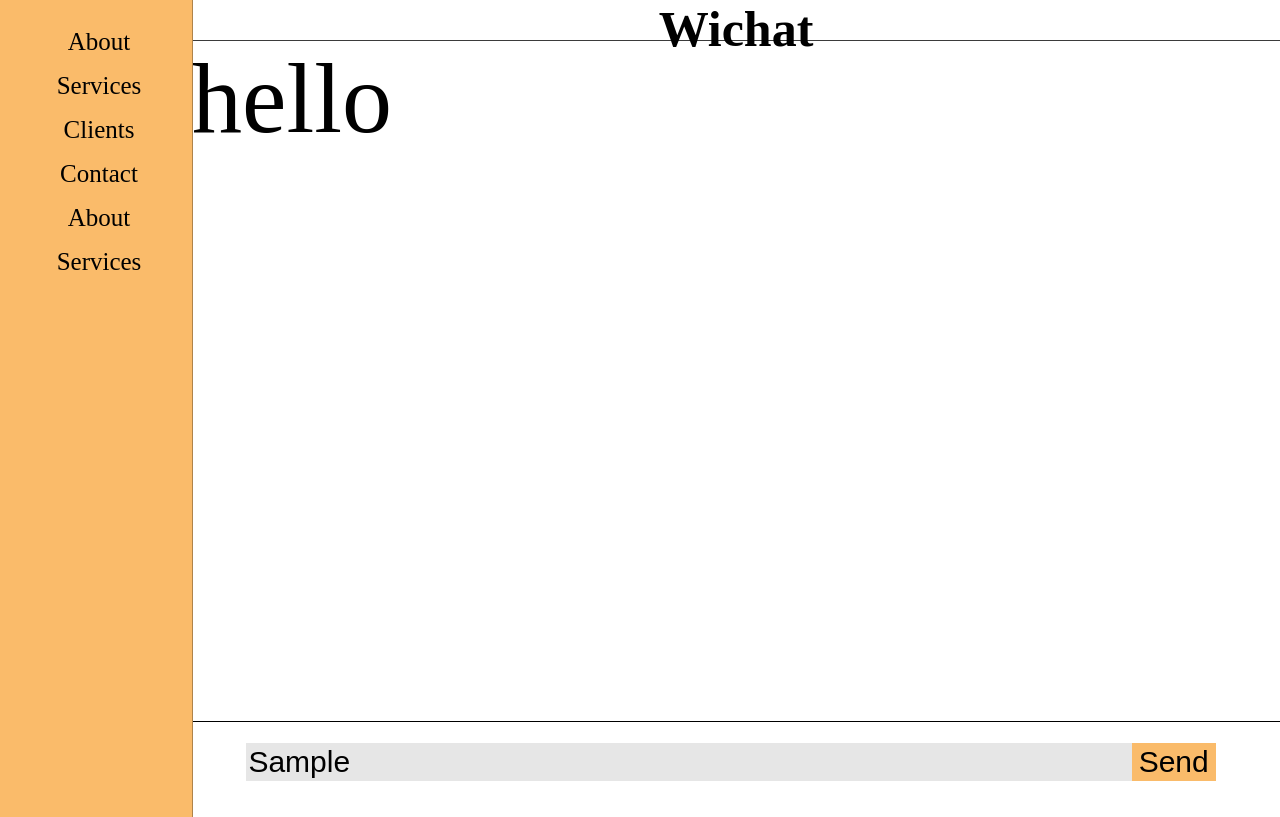
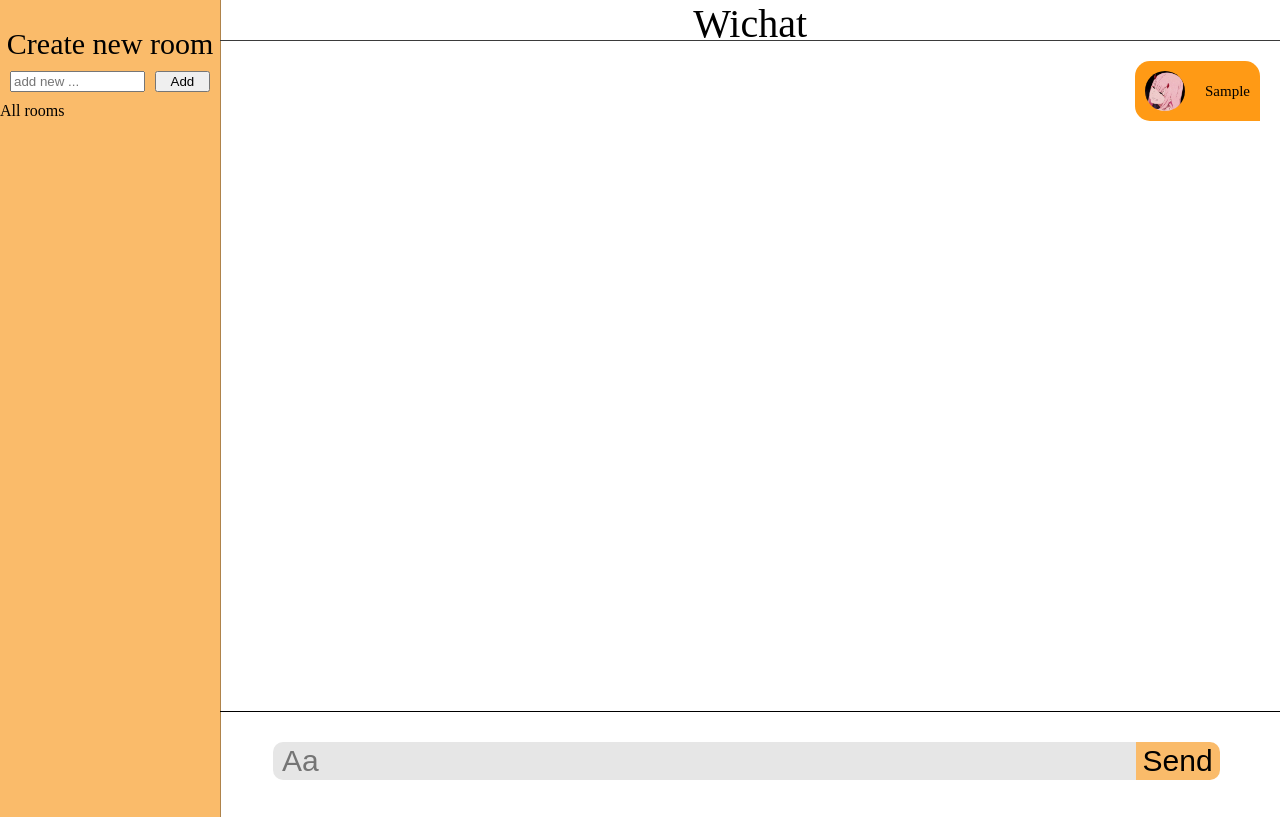
Before and after one commit to HACHIX-CORPORATION/IHW_WibuChatApp, a Vue app in the folder client/: page /lobby in a window 1280 px wide. Both pictures are taken after typing "Sample" into the empty fields and a click on the button "Send". Built offline with nearby package versions, Linux system fonts and the light colour scheme.

Commit message:
✨ #46 create new room

```diff
--- a/client/src/components/BoxChat/BoxChat.css
+++ b/client/src/components/BoxChat/BoxChat.css
@@ -1,11 +1,11 @@
 .boxchat {
-	left: 15%;
-	position: absolute;
-	width: 85%;
+	width: 100%;
+	height: 100vh;
 }
 .boxchat__header {
-	height: 5vh;
-	display: block;
+	text-align: center;
+	font-size: 40px;
+	height: 40px;
 	border-bottom: 1px solid rgb(59, 59, 59);
 }
 h1 {
@@ -15,21 +15,22 @@ h1 {
 .boxchat__container {
 	width: 100%;
 	height: 100%;
-	font-size: 100px;
 }
 
 .boxchat__input {
-	display: flex;
-	height: 10vh;
+	margin-top: 10px;
+	height: 10%;
 	border-top: 1px solid #000;
 }
 .boxchat__input--layout {
+	padding: 30px;
 	display: flex;
 	flex-direction: row;
 	width: 90%;
 	margin: auto;
 }
 input {
+	border-radius: 10px 0 0 10px;
 	font-size: 30px;
 	border: transparent;
 	width: 90%;
@@ -37,8 +38,8 @@ input {
 }
 
 .submit {
+	border-radius: 0 10px 10px 0;
 	font-size: 30px;
-	border: transparent;
 	border: 1px solid transparent;
 	height: 80%;
 	background-color: #fabb6a;
@@ -47,3 +48,40 @@ input {
 	cursor: pointer;
 	background-color: #ff9a15;
 }
+
+.boxchat__screen {
+	display: grid;
+	grid-template-columns: repeat(2, 1fr);
+	height: calc(100% - 140px);
+}
+
+.sendMessenger {
+	height: 100%;
+	display: flex;
+	flex-direction: column;
+	align-items: flex-end;
+	row-gap: 20px;
+	padding: 20px;
+}
+
+.messenger__container {
+	display: flex;
+	flex-direction: row;
+	align-items: center;
+	column-gap: 20px;
+	background-color: #ff9a15;
+	border-radius: 15px 15px 0 15px;
+	padding: 10px;
+}
+
+.messenger__container > img {
+	width: 40px;
+	height: 40px;
+	border-radius: 50%;
+	object-fit: contain;
+}
+
+.messenger__text {
+	display: block;
+	font-size: 15px;
+}
--- a/client/src/components/BoxChat/BoxChat.js
+++ b/client/src/components/BoxChat/BoxChat.js
@@ -1,12 +1,19 @@
-import BoxMain from "../../components/BoxMain/BoxMain.vue";
-import Constant from "@/constant/Constant";
 export default {
 	name: "BoxChat",
-	components: { BoxMain },
 	data() {
 		return {
-			placeholderText: Constant.PLACEHOLDER_TEXT,
 			appName: "Wichat",
+			newText: "",
+			messengerList: [],
 		};
 	},
+	methods: {
+		send() {
+			// check noi dung co phai la empty hay khong thi moi push
+			if (this.newText != "") {
+				this.messengerList.push(this.newText);
+				this.newText = "";
+			} else this.newText = "";
+		},
+	},
 };
--- a/client/src/components/BoxChat/BoxChat.vue
+++ b/client/src/components/BoxChat/BoxChat.vue
@@ -1,15 +1,25 @@
 <template>
   <div class="boxchat">
     <div class="boxchat__container">
-      <div class="boxchat__header">
-        <h1>Wichat</h1>
+      <div class="boxchat__header">Wichat</div>
+      <div class="boxchat__screen">
+        <div class="receiveMessenger"></div>
+        <div class="sendMessenger">
+          <div
+            class="messenger__container"
+            v-for="(messenger, idx) in messengerList"
+            :key="idx"
+          >
+            <img src="../../assets/02.jpg" alt="" />
+            <div class="messenger__text">{{ messenger }}</div>
+          </div>
+        </div>
       </div>
-      <div class="boxchat__screen"><BoxMain /></div>
       <div class="boxchat__input">
-        <div class="boxchat__input--layout">
-          <input type="text" :placeholder="placeholderText" />
-          <button class="submit">Send</button>
-        </div>
+        <form @submit.prevent="send" class="boxchat__input--layout">
+          <input type="text" placeholder=" Aa" v-model="newText" />
+          <button type="submit" class="submit">Send</button>
+        </form>
       </div>
     </div>
   </div>
--- a/client/src/components/SideBar/SideBar.css
+++ b/client/src/components/SideBar/SideBar.css
@@ -1,13 +1,9 @@
 .sidebar__container {
-	height: 100%;
-	width: 15%;
-	position: fixed;
-	z-index: 1;
-	top: 0;
-	left: 0;
+	height: 100vh;
+	width: 100%;
 	background-color: #fabb6a;
 	overflow-x: hidden;
-	padding-top: 20px;
+	padding-top: 17px;
 	border-right: 1px solid rgba(0, 0, 0, 0.3);
 	display: flex;
 	flex-direction: column;
@@ -15,29 +11,24 @@
 
 .sidebar__container a {
 	text-align: center;
-	padding: 8px 10px 8px 16px;
 	text-decoration: none;
-	font-size: 25px;
+	font-size: 30px;
 	color: #000000;
 	display: block;
+	width: 100%;
+	margin-top: 10px;
 }
 
-.sidebar__container a:hover {
-	color: #ffffff;
-	background-color: #ff9a15;
-}
 .sidebar--logout {
-	cursor: pointer;
 	text-align: center;
-	margin-top: 600px;
+	margin-top: 700px;
 }
 .icon {
 	cursor: pointer;
-	height: 5vh;
+	height: 40px;
 }
 .icon:hover {
 	cursor: pointer;
-	height: 5vh;
 	transform: rotate(180deg);
 	transition: 1s;
 }
@@ -49,3 +40,37 @@
 		font-size: 18px;
 	}
 }
+.rooms {
+	padding: 10px;
+	display: flex;
+	flex-direction: row;
+}
+.rooms input {
+	width: 70%;
+	margin-right: 5%;
+}
+.rooms button {
+	cursor: pointer;
+	width: 60px;
+}
+.room > button:hover {
+	background-color: rgb(243, 157, 29);
+}
+.roomlist--new-added {
+	color: rgb(17, 17, 17);
+	font: 2em monospace;
+	background-color: #f7c37f;
+	margin: 5px;
+	padding-left: 10px;
+	border-radius: 10px;
+	border: 1px solid;
+}
+.roomlist--new-added:hover {
+	cursor: pointer;
+	color: rgb(255, 255, 255);
+	background-color: #ff9a15;
+	margin: 15px;
+	padding-left: 30px;
+	border-radius: 10px;
+	border: 2px solid;
+}
--- a/client/src/components/SideBar/SideBar.js
+++ b/client/src/components/SideBar/SideBar.js
@@ -1,13 +1,24 @@
 export default {
-	name: "SideBar",
+	name: 'SideBar',
 	data() {
 		return {
-			routes: [{ name: "Home", url: "/" }],
+			routes: [{ name: 'Home', url: '/' }],
+			Lists: [],
+			newRoom: '',
+			createNew: 'Create new room',
+			roomHeader: 'All rooms',
 		};
 	},
 	methods: {
 		onSignout() {
-			this.$router.push({ name: "Home" });
+			this.$router.push({ name: 'Home' });
+		},
+		addNewRoom() {
+			if (this.newRoom != '') {
+				this.Lists.push(this.newRoom);
+				console.log(`new room ${this.newRoom} created`);
+				this.newRoom = '';
+			} else this.newRoom;
 		},
 	},
 };
--- a/client/src/components/SideBar/SideBar.vue
+++ b/client/src/components/SideBar/SideBar.vue
@@ -1,16 +1,26 @@
 <template>
   <div class="sidebar">
     <div class="sidebar__container">
-      <div class="sidebar--user">
-        <a href="#about">About</a>
-        <a href="#services">Services</a>
-        <a href="#clients">Clients</a>
-        <a href="#contact">Contact</a>
-        <a href="#about">About</a>
-        <a href="#services">Services</a>
+      <div class="sidebar--roomlist">
+        <a href="#">{{ createNew }}</a>
+        <div class="rooms" action="">
+          <input type="text" placeholder="add new ..." v-model="newRoom" />
+          <button @click="addNewRoom">Add</button>
+        </div>
+        <div class="roomlist">
+          <div class="roomlist-header">{{ roomHeader }}</div>
+          <div
+            class="roomlist__container"
+            v-for="(list, index) in Lists"
+            :key="index"
+          >
+            <div class="roomlist--new-added">{{ list }}</div>
+          </div>
+        </div>
       </div>
       <div class="sidebar--logout">
         <fa class="icon" icon="arrow-right-arrow-left" @click="onSignout" />
+        <h3>Logout</h3>
       </div>
     </div>
   </div>
```
